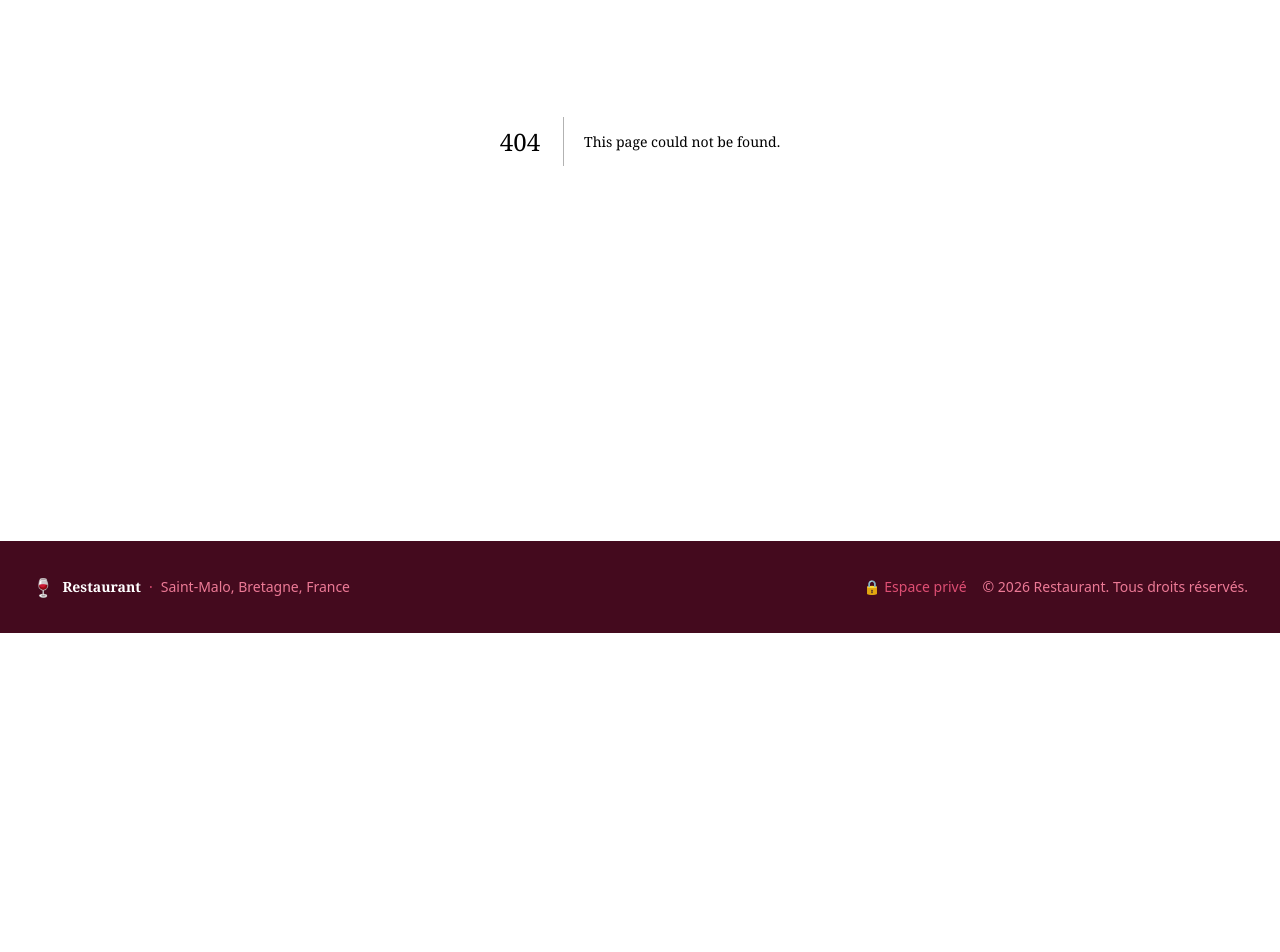
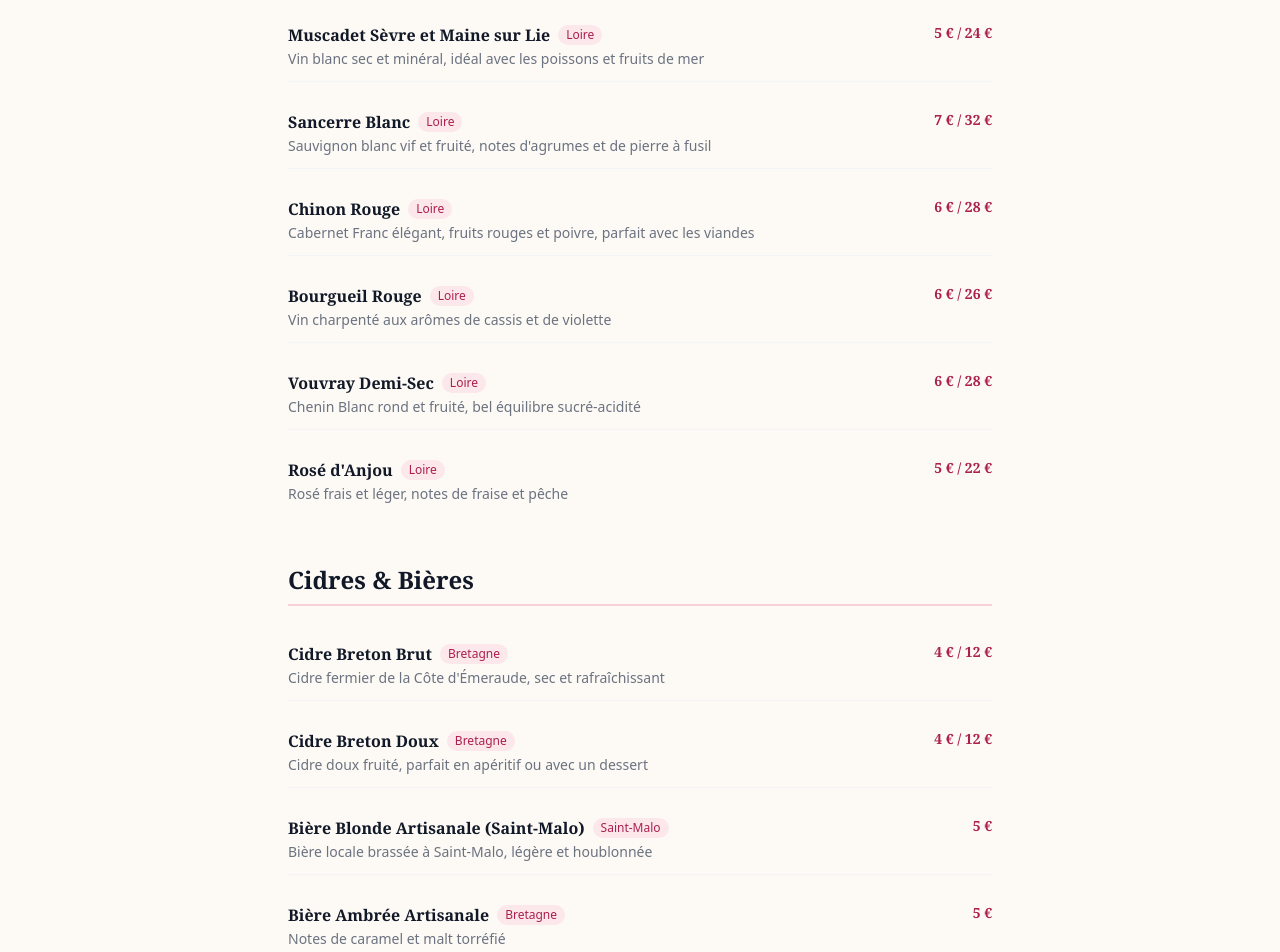
Before and after one commit to cyrenaique/Restaurant, a Next.js app: page /drinks in a window 1280 px wide. Before the commit this address had no page. Shown: the part 340-1292 px from the top of the page. Before the commit the page ends 973 px from the top, so only its background shows below. Built offline with nearby package versions, Linux system fonts and the light colour scheme.

Commit message:
Add Boissons page with Loire wines and Russian teas, update margins

```diff
--- /dev/null
+++ b/src/app/drinks/page.tsx
@@ -0,0 +1,230 @@
+"use client";
+
+import { useLanguage } from "@/i18n/LanguageContext";
+import { t } from "@/i18n/translations";
+
+type DrinkItem = {
+  nameFr: string;
+  nameEn: string;
+  descFr?: string;
+  descEn?: string;
+  price: string;
+  origin?: string;
+};
+
+const wines: DrinkItem[] = [
+  {
+    nameFr: "Muscadet Sèvre et Maine sur Lie",
+    nameEn: "Muscadet Sèvre et Maine sur Lie",
+    descFr: "Vin blanc sec et minéral, idéal avec les poissons et fruits de mer",
+    descEn: "Dry, mineral white wine, perfect with fish and seafood",
+    price: "5 € / 24 €",
+    origin: "Loire",
+  },
+  {
+    nameFr: "Sancerre Blanc",
+    nameEn: "Sancerre White",
+    descFr: "Sauvignon blanc vif et fruité, notes d'agrumes et de pierre à fusil",
+    descEn: "Crisp, fruity Sauvignon Blanc with citrus and flinty notes",
+    price: "7 € / 32 €",
+    origin: "Loire",
+  },
+  {
+    nameFr: "Chinon Rouge",
+    nameEn: "Chinon Red",
+    descFr: "Cabernet Franc élégant, fruits rouges et poivre, parfait avec les viandes",
+    descEn: "Elegant Cabernet Franc, red fruits and pepper, perfect with meats",
+    price: "6 € / 28 €",
+    origin: "Loire",
+  },
+  {
+    nameFr: "Bourgueil Rouge",
+    nameEn: "Bourgueil Red",
+    descFr: "Vin charpenté aux arômes de cassis et de violette",
+    descEn: "Full-bodied wine with blackcurrant and violet aromas",
+    price: "6 € / 26 €",
+    origin: "Loire",
+  },
+  {
+    nameFr: "Vouvray Demi-Sec",
+    nameEn: "Vouvray Semi-Dry",
+    descFr: "Chenin Blanc rond et fruité, bel équilibre sucré-acidité",
+    descEn: "Round and fruity Chenin Blanc, lovely sweet-acid balance",
+    price: "6 € / 28 €",
+    origin: "Loire",
+  },
+  {
+    nameFr: "Rosé d'Anjou",
+    nameEn: "Rosé d'Anjou",
+    descFr: "Rosé frais et léger, notes de fraise et pêche",
+    descEn: "Fresh and light rosé, strawberry and peach notes",
+    price: "5 € / 22 €",
+    origin: "Loire",
+  },
+];
+
+const ciders: DrinkItem[] = [
+  {
+    nameFr: "Cidre Breton Brut",
+    nameEn: "Breton Dry Cider",
+    descFr: "Cidre fermier de la Côte d'Émeraude, sec et rafraîchissant",
+    descEn: "Farmhouse cider from the Emerald Coast, dry and refreshing",
+    price: "4 € / 12 €",
+    origin: "Bretagne",
+  },
+  {
+    nameFr: "Cidre Breton Doux",
+    nameEn: "Breton Sweet Cider",
+    descFr: "Cidre doux fruité, parfait en apéritif ou avec un dessert",
+    descEn: "Sweet fruity cider, perfect as aperitif or with dessert",
+    price: "4 € / 12 €",
+    origin: "Bretagne",
+  },
+  {
+    nameFr: "Bière Blonde Artisanale (Saint-Malo)",
+    nameEn: "Craft Blonde Ale (Saint-Malo)",
+    descFr: "Bière locale brassée à Saint-Malo, légère et houblonnée",
+    descEn: "Local beer brewed in Saint-Malo, light and hoppy",
+    price: "5 €",
+    origin: "Saint-Malo",
+  },
+  {
+    nameFr: "Bière Ambrée Artisanale",
+    nameEn: "Craft Amber Ale",
+    descFr: "Notes de caramel et malt torréfié",
+    descEn: "Caramel and roasted malt notes",
+    price: "5 €",
+    origin: "Bretagne",
+  },
+];
+
+const hotDrinks: DrinkItem[] = [
+  {
+    nameFr: "Thé Russe au Samovar (Чай)",
+    nameEn: "Russian Samovar Tea (Чай)",
+    descFr: "Thé noir fort servi à la russe avec confiture et citron",
+    descEn: "Strong black tea served Russian-style with jam and lemon",
+    price: "4 €",
+  },
+  {
+    nameFr: "Thé Ivan-Tchaï (Иван-чай)",
+    nameEn: "Ivan Tea (Иван-чай)",
+    descFr: "Infusion traditionnelle russe de feuilles d'épilobe fermentées, sans caféine",
+    descEn: "Traditional Russian fermented fireweed leaf infusion, caffeine-free",
+    price: "4 €",
+  },
+  {
+    nameFr: "Thé à la Menthe",
+    nameEn: "Mint Tea",
+    descFr: "Thé vert à la menthe fraîche",
+    descEn: "Green tea with fresh mint",
+    price: "3.5 €",
+  },
+  {
+    nameFr: "Café Expresso / Allongé",
+    nameEn: "Espresso / Americano",
+    price: "2.5 € / 3 €",
+  },
+  {
+    nameFr: "Café Crème",
+    nameEn: "Latte",
+    price: "4 €",
+  },
+];
+
+const softDrinks: DrinkItem[] = [
+  {
+    nameFr: "Jus de Pomme Artisanal",
+    nameEn: "Artisanal Apple Juice",
+    descFr: "Pressé localement, pommes bretonnes",
+    descEn: "Locally pressed, Breton apples",
+    price: "3.5 €",
+    origin: "Bretagne",
+  },
+  {
+    nameFr: "Limonade Maison",
+    nameEn: "Homemade Lemonade",
+    descFr: "Citron frais, sucre de canne, eau pétillante",
+    descEn: "Fresh lemon, cane sugar, sparkling water",
+    price: "4 €",
+  },
+  {
+    nameFr: "Mors aux Airelles (Морс)",
+    nameEn: "Cranberry Mors (Морс)",
+    descFr: "Boisson russe traditionnelle aux baies, légèrement sucrée",
+    descEn: "Traditional Russian berry drink, lightly sweetened",
+    price: "4 €",
+  },
+  {
+    nameFr: "Eau Minérale / Pétillante",
+    nameEn: "Still / Sparkling Water",
+    price: "3 € / 4 €",
+  },
+];
+
+function DrinkSection({ title, items, locale, showOrigin = false }: {
+  title: string;
+  items: DrinkItem[];
+  locale: "fr" | "en";
+  showOrigin?: boolean;
+}) {
+  return (
+    <section className="mb-12">
+      <h2 className="font-display text-2xl font-bold text-gray-900 mb-6 border-b-2 border-wine-200 pb-2">
+        {title}
+      </h2>
+      <div className="space-y-4">
+        {items.map((item, i) => (
+          <div key={i} className="flex items-start justify-between gap-4 py-3 border-b border-gray-100 last:border-0">
+            <div className="flex-1">
+              <div className="flex items-center gap-2">
+                <h3 className="font-display font-bold text-gray-900">
+                  {locale === "fr" ? item.nameFr : item.nameEn}
+                </h3>
+                {showOrigin && item.origin && (
+                  <span className="text-xs bg-wine-100 text-wine-700 px-2 py-0.5 rounded-full">
+                    {item.origin}
+                  </span>
+                )}
+              </div>
+              {(locale === "fr" ? item.descFr : item.descEn) && (
+                <p className="text-gray-500 text-sm mt-0.5">
+                  {locale === "fr" ? item.descFr : item.descEn}
+                </p>
+              )}
+            </div>
+            <span className="font-display font-bold text-wine-700 whitespace-nowrap text-sm">
+              {item.price}
+            </span>
+          </div>
+        ))}
+      </div>
+    </section>
+  );
+}
+
+export default function DrinksPage() {
+  const { locale } = useLanguage();
+
+  return (
+    <div className="py-16 bg-sand-50 min-h-screen">
+      <div className="max-w-3xl mx-auto px-4 sm:px-6 lg:px-8">
+        {/* Header */}
+        <div className="text-center mb-12">
+          <h1 className="section-heading mb-2">{t("drinks.title", locale)}</h1>
+          <p className="text-gray-500 text-sm">{t("drinks.subtitle", locale)}</p>
+          <p className="text-xs text-gray-400 mt-2 italic">
+            {locale === "fr"
+              ? "Verre / Bouteille"
+              : "Glass / Bottle"}
+          </p>
+        </div>
+
+        <DrinkSection title={t("drinks.wines", locale)} items={wines} locale={locale} showOrigin />
+        <DrinkSection title={t("drinks.ciders", locale)} items={ciders} locale={locale} showOrigin />
+        <DrinkSection title={t("drinks.hot", locale)} items={hotDrinks} locale={locale} />
+        <DrinkSection title={t("drinks.soft", locale)} items={softDrinks} locale={locale} showOrigin />
+      </div>
+    </div>
+  );
+}
--- a/src/app/recipes/page.tsx
+++ b/src/app/recipes/page.tsx
@@ -365,6 +365,20 @@
     { name: "Tartine Charcuterie", price: 13, cost: 4.2, category: "Tartine" },
     { name: "Tartine Œuf", price: 11, cost: 2.8, category: "Tartine" },
     { name: "Tartine Salade", price: 11, cost: 2.5, category: "Tartine" },
+    { name: "Muscadet (verre)", price: 5, cost: 1.2, category: "Vin" },
+    { name: "Sancerre Blanc (verre)", price: 7, cost: 2.0, category: "Vin" },
+    { name: "Chinon Rouge (verre)", price: 6, cost: 1.5, category: "Vin" },
+    { name: "Bourgueil Rouge (verre)", price: 6, cost: 1.4, category: "Vin" },
+    { name: "Vouvray Demi-Sec (verre)", price: 6, cost: 1.5, category: "Vin" },
+    { name: "Rosé d'Anjou (verre)", price: 5, cost: 1.1, category: "Vin" },
+    { name: "Cidre Breton (bouteille)", price: 12, cost: 3.5, category: "Cidre" },
+    { name: "Bière Artisanale", price: 5, cost: 1.8, category: "Bière" },
+    { name: "Thé Russe au Samovar", price: 4, cost: 0.6, category: "Boisson chaude" },
+    { name: "Thé Ivan-Tchaï", price: 4, cost: 0.8, category: "Boisson chaude" },
+    { name: "Café", price: 2.5, cost: 0.4, category: "Boisson chaude" },
+    { name: "Jus de Pomme Artisanal", price: 3.5, cost: 1.0, category: "Sans alcool" },
+    { name: "Mors aux Airelles", price: 4, cost: 0.8, category: "Sans alcool" },
+    { name: "Limonade Maison", price: 4, cost: 0.7, category: "Sans alcool" },
   ];
 
   // Recipes dashboard
--- a/src/components/Header.tsx
+++ b/src/components/Header.tsx
@@ -9,6 +9,7 @@
 const navLinks = [
   { href: "/", labelKey: "nav.home" },
   { href: "/menu", labelKey: "nav.menu" },
+  { href: "/drinks", labelKey: "nav.drinks" },
   { href: "/providers", labelKey: "nav.providers" },
   { href: "/about", labelKey: "nav.about" },
   { href: "/contact", labelKey: "nav.contact" },
--- a/src/i18n/translations.ts
+++ b/src/i18n/translations.ts
@@ -8,6 +8,7 @@
     contact: { fr: "Contact", en: "Contact" },
     recipes: { fr: "Recettes", en: "Recipes" },
     providers: { fr: "Nos Producteurs", en: "Our Producers" },
+    drinks: { fr: "Boissons", en: "Drinks" },
   },
   hero: {
     subtitle: {
@@ -85,6 +86,17 @@
       en: "Delete this recipe?",
     },
   },
+  drinks: {
+    title: { fr: "Nos Boissons", en: "Our Drinks" },
+    subtitle: {
+      fr: "Vins locaux, cidres bretons et thés russes",
+      en: "Local wines, Breton ciders, and Russian teas",
+    },
+    wines: { fr: "Vins", en: "Wines" },
+    ciders: { fr: "Cidres & Bières", en: "Ciders & Beers" },
+    hot: { fr: "Boissons Chaudes", en: "Hot Drinks" },
+    soft: { fr: "Sans Alcool", en: "Non-Alcoholic" },
+  },
   providers: {
     title: { fr: "Fournisseurs", en: "Suppliers" },
     subtitle: {
```
